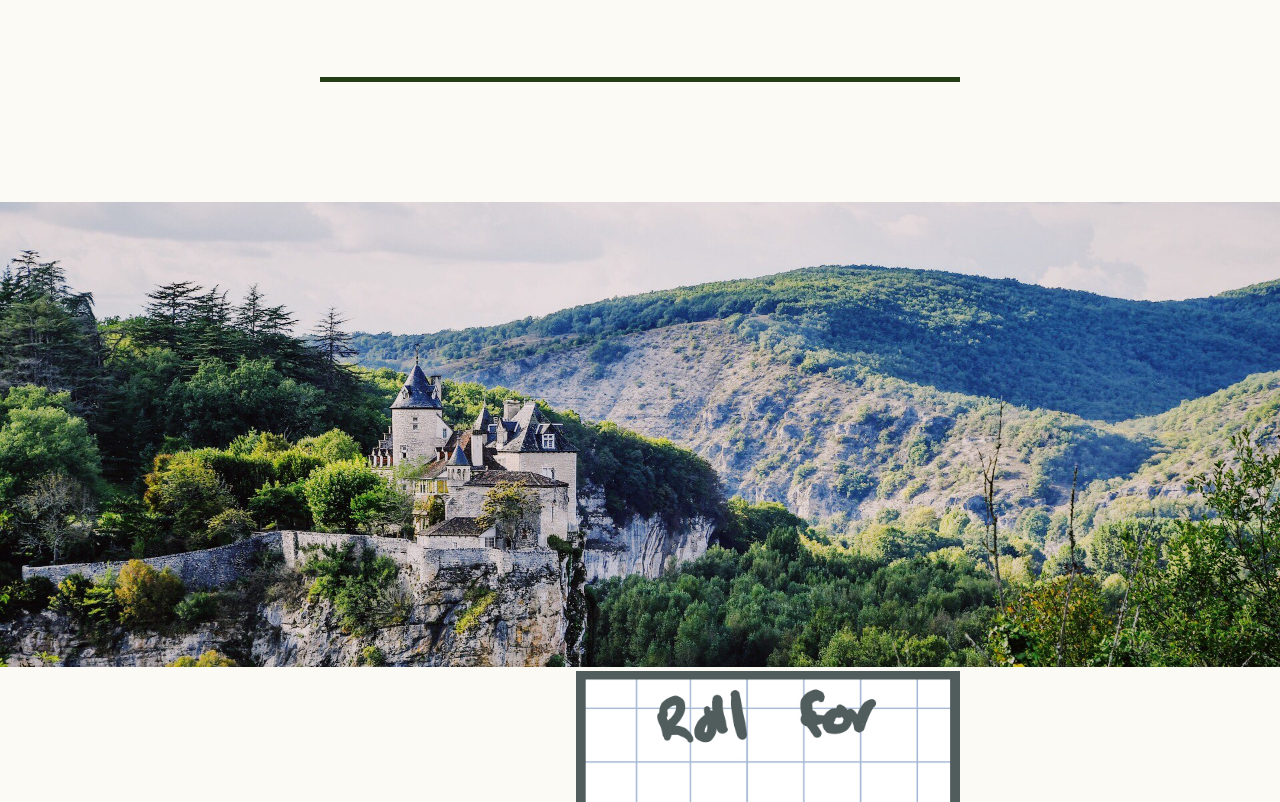
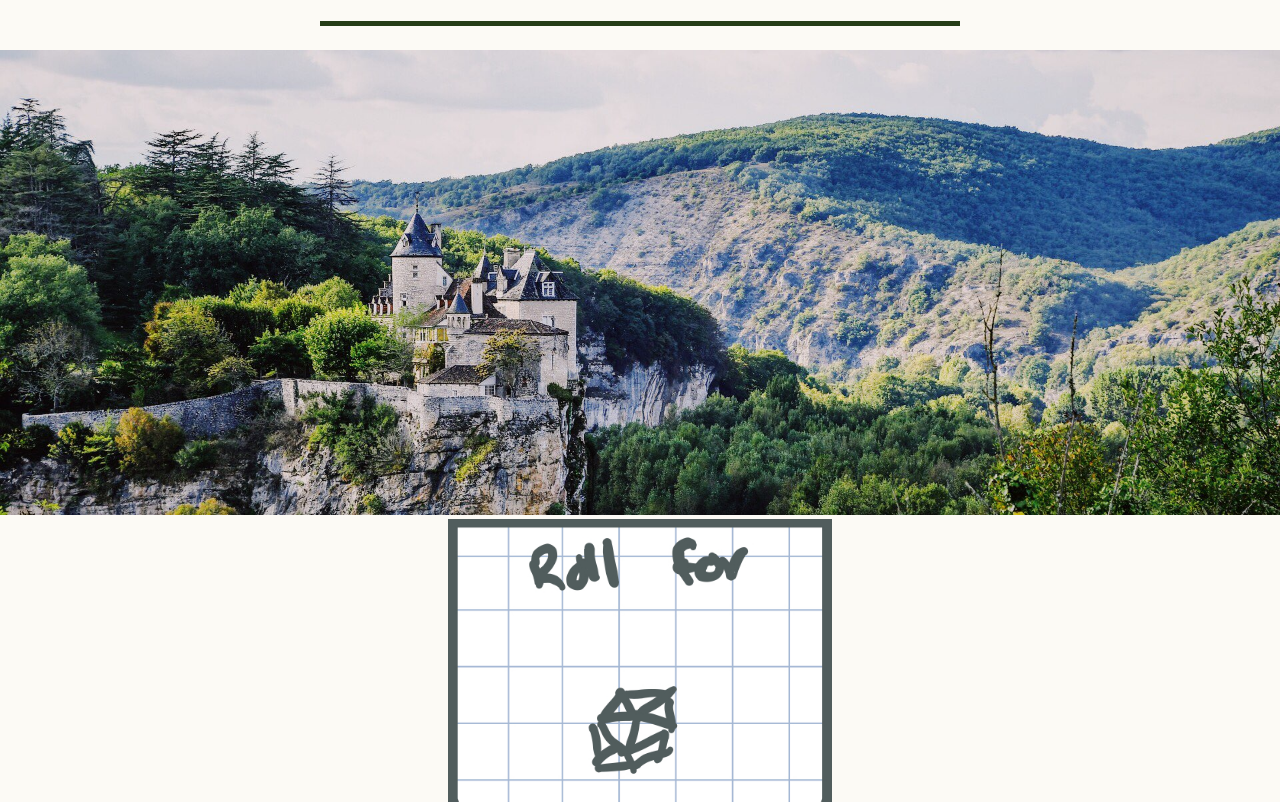
Before and after one commit to frndly/theBrokenThorn, a plain HTML site: page index.html in a window 1280 px wide. Shown: the part 150-952 px from the top of the page. Drawn offline with Linux system fonts and the light colour scheme; a web font is replaced by a local one.

Commit message:
Updated css.css

```diff
--- a/css/css.css
+++ b/css/css.css
@@ -42,9 +42,9 @@ hr {
   color: rgb(37, 61, 23);
   background: rgb(37, 61, 23);
   height: 5px;
-  margin-top: 10vh;
+  margin-top: 3vh;
   margin-right: 25vw;
-  margin-bottom: 10vh;
+  margin-bottom: 3vh;
   margin-left: 25vw;
   border: 0px;
 }
@@ -52,11 +52,10 @@ hr {
 #heroImage {
   width: 100vw;
   height: 100%;
-  padding-top: 5vh;
 }
 
 #r4iTemp {
   width: 30vw;
   height: 100%;
-  margin-left: 45vw;
+  margin-left: 35vw;
 }
```
